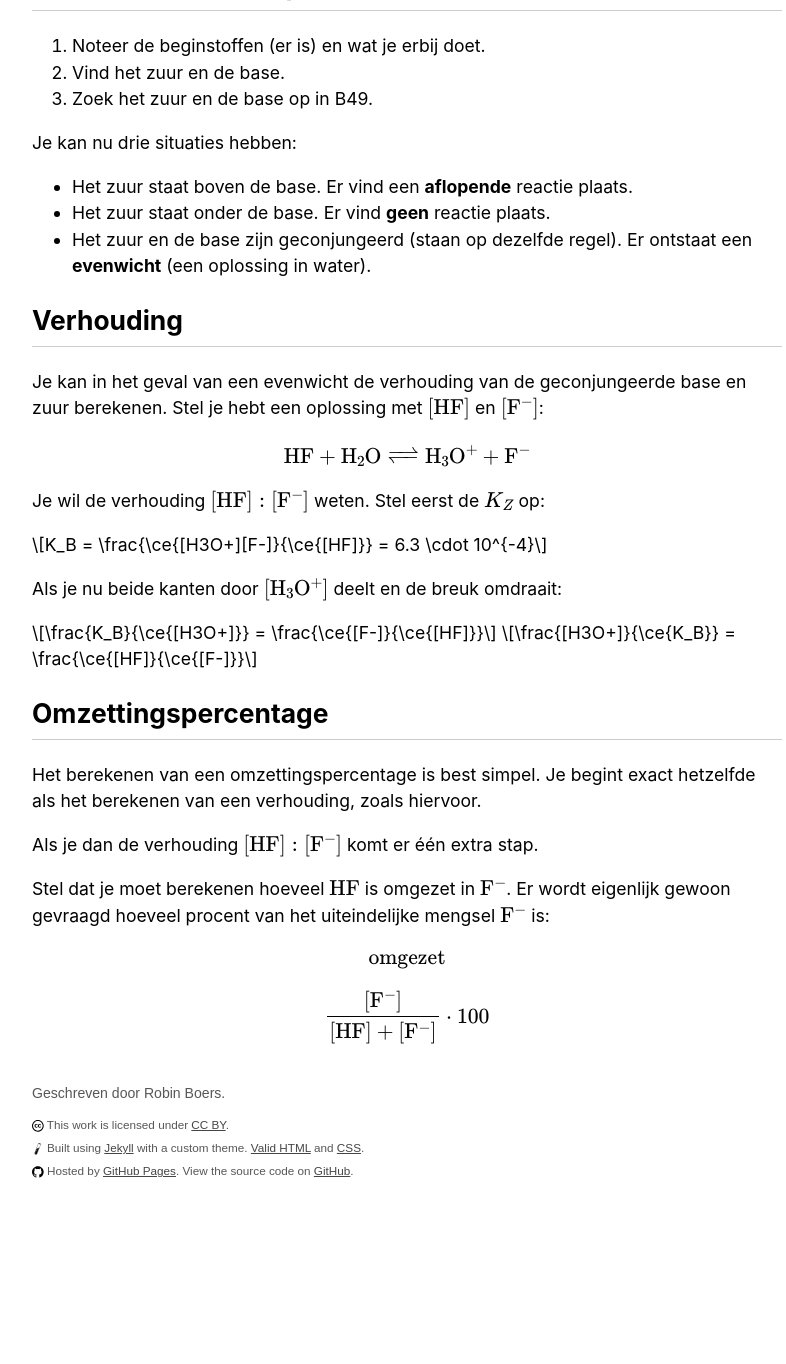
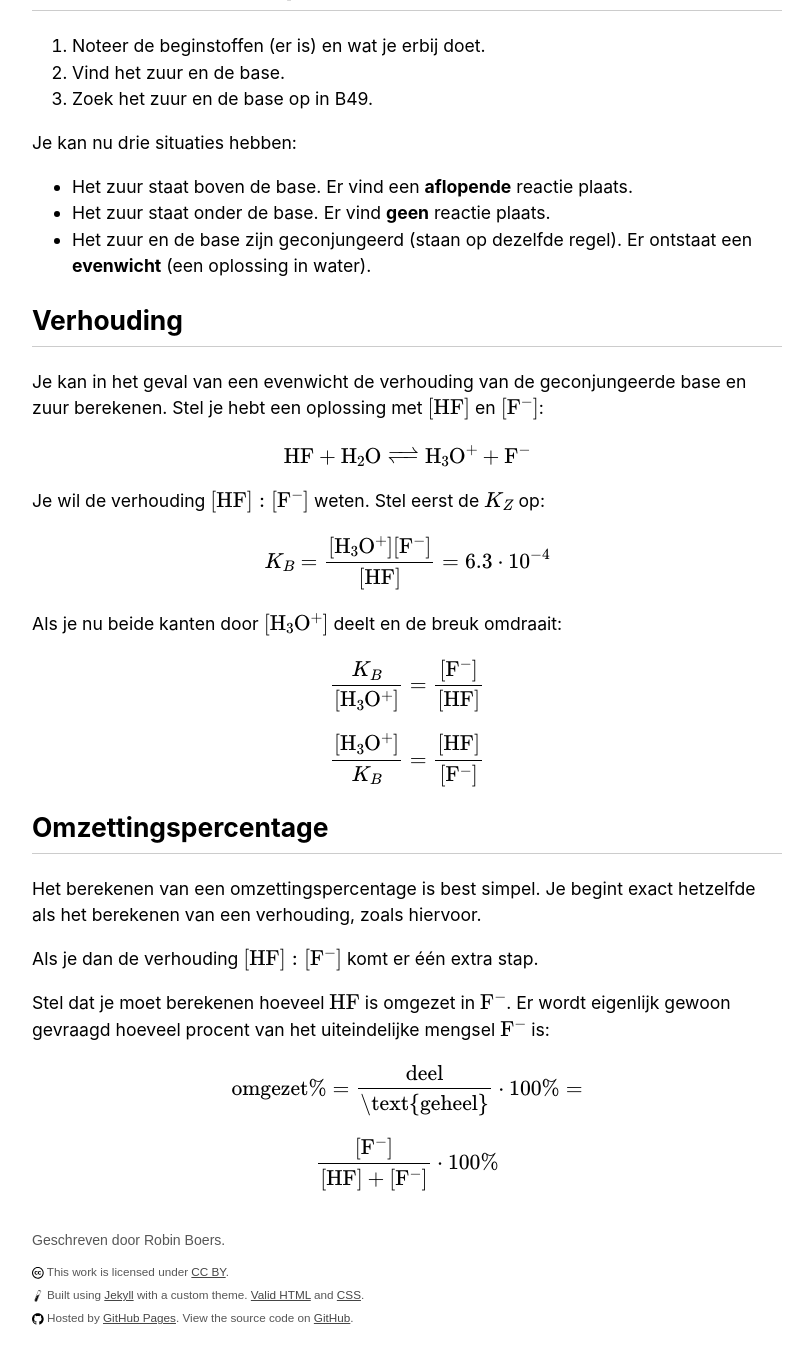
Before and after one commit to RobinBoers/school.geheimesite.nl, a Jekyll site: the page built from 5VWO/TW3/Scheikunde.md, in a window 1280 px wide and 1400 px high, scrolled down 1953 px. Shown: the top 1364 px of the window, without its empty margins (233-1019 px from the left). Built offline with Jekyll 4.4.1, drawn with Linux system fonts in a browser that asks for light colours; our own code applies the rules of GitHub Pages for plain Markdown files; before the commit the page ends 3206 px from its top, so only the background shows below that.

Commit message:
Fix more broken formulas

```diff
--- a/5VWO/TW3/Scheikunde.md
+++ b/5VWO/TW3/Scheikunde.md
@@ -76,12 +76,12 @@ Je kan in het geval van een evenwicht de verhouding van de geconjungeerde base e
 
 Je wil de verhouding \\(\ce{[HF]:[F-]}\\) weten. Stel eerst de \\(K_Z\\) op:
 
-\\[K_B = \frac{\ce{[H3O+][F-]}{\ce{[HF]}} = 6.3 \cdot 10^{-4}\\]
+\\[K_B = \frac{\ce{[H3O+][F-]}}{\ce{[HF]}} = 6.3 \cdot 10^{-4}\\]
 
 Als je nu beide kanten door \\(\ce{[H3O+]}\\) deelt en de breuk omdraait:
 
-\\[\frac{K_B}{\ce{[H3O+]}} = \frac{\ce{[F-]}{\ce{[HF]}}\\]
-\\[\frac{[H3O+]}{\ce{K_B}} = \frac{\ce{[HF]}{\ce{[F-]}}\\]
+\\[\frac{K_B}{\ce{[H3O+]}} = \frac{\ce{[F-]}}{\ce{[HF]}}\\]
+\\[\frac{\ce{[H3O+]}}{K_B} = \frac{\ce{[HF]}}{\ce{[F-]}}\\]
 
 ## Omzettingspercentage
 
@@ -91,5 +91,5 @@ Als je dan de verhouding \\(\ce{[HF]:[F-]}\\) komt er één extra stap.
 
 Stel dat je moet berekenen hoeveel \\(\ce{HF}\\) is omgezet in \\(\ce{F-}\\). Er wordt eigenlijk gewoon gevraagd hoeveel procent van het uiteindelijke mengsel \\(\ce{F-}\\) is:
 
-\\[\text{omgezet}% = \frac{\text{deel}}{\text{\text{geheel}}} \cdot 100% = \\]
-\\[\frac{\ce{[F-]}}{\ce{[HF] + [F-]}} \cdot 100%\\]
+\\[\text{omgezet}\% = \frac{\text{deel}}{\text{\text{geheel}}} \cdot 100\% = \\]
+\\[\frac{\ce{[F-]}}{\ce{[HF] + [F-]}} \cdot 100\%\\]
```
